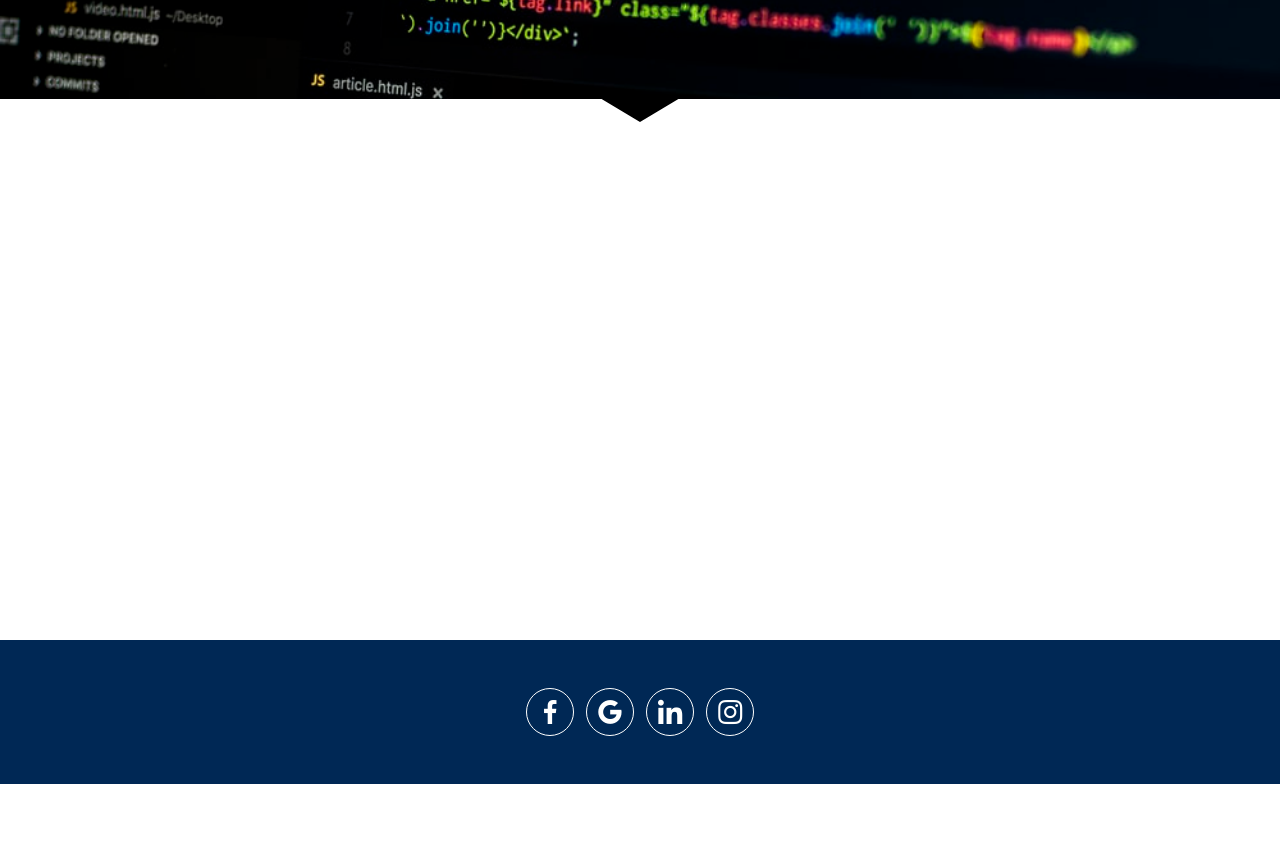
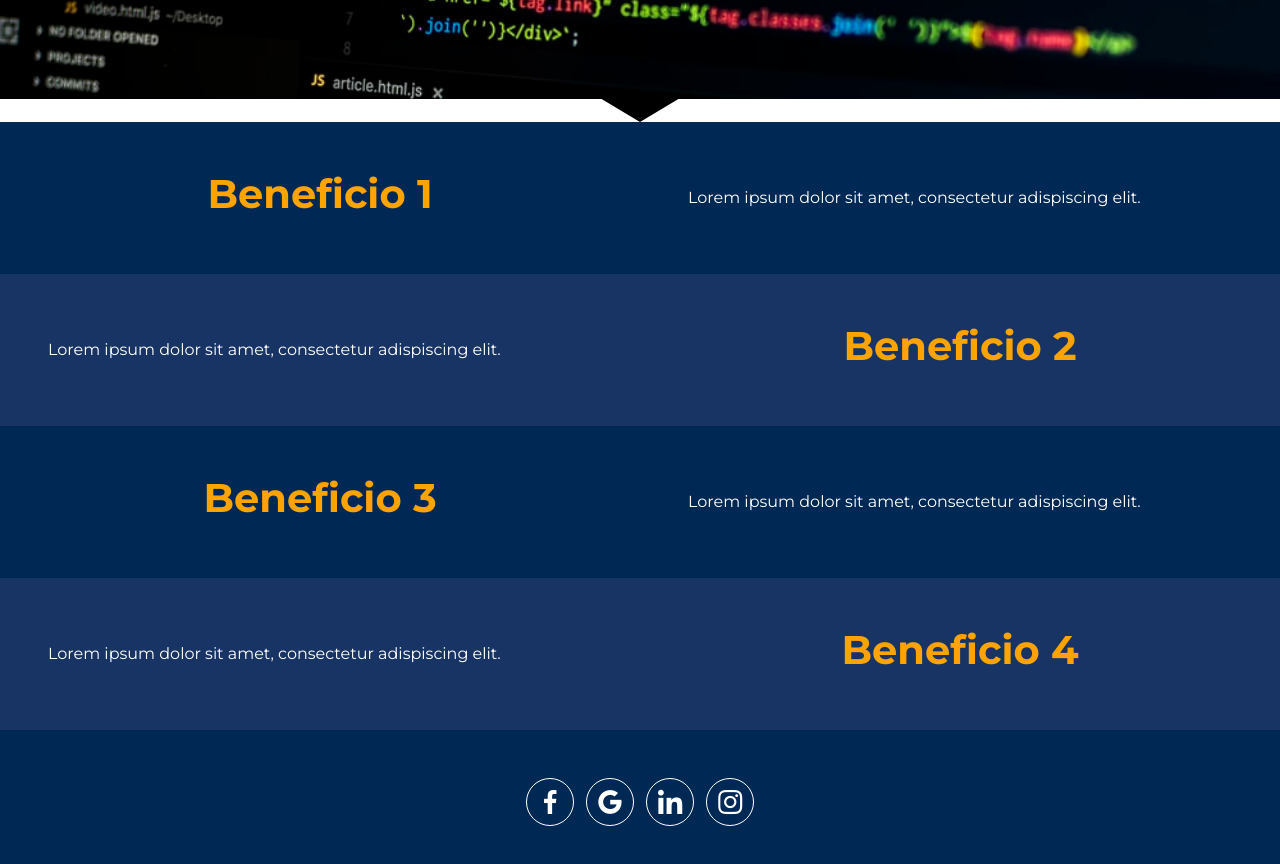
Before and after one commit to MaribelCoronacionHuamani/AppWebSkills, a React (Create React App) app: page /beneficios-IEEE in a window 1280 px wide. Shown: the part 300-1164 px from the top of the page. Before the commit the page ends 1084 px from the top, so only its background shows below. Built offline with nearby package versions, Linux system fonts and the light colour scheme.

Commit message:
paginas mision y beneficios terminada

```diff
--- a/src/App.css
+++ b/src/App.css
@@ -24,6 +24,7 @@ textarea {
 .bg-ieee-3 {
   background-color: #405c7c;
 }
+
 
 .fw-400 {
   font-weight: 400;
--- /dev/null
+++ b/src/components/BeneficiosCsPage/BeneficiosCSContainers.js
@@ -0,0 +1,34 @@
+import React from 'react';
+import { InfoContainer } from '../misionPage/InfoContainer';
+
+
+export const BeneficiosCSConatainer =()=>{
+    return(
+        <div>
+            <InfoContainer
+            title="Beneficio 1"
+            content="Lorem ipsum dolor sit amet, consectetur adispiscing elit."
+            orden="0"
+            bg1="#002855"
+            />
+            <InfoContainer
+            title="Beneficio 2"
+            content="Lorem ipsum dolor sit amet, consectetur adispiscing elit."
+            orden="1"
+            bg1="#183464"
+            />
+            <InfoContainer
+            title="Beneficio 3"
+            content="Lorem ipsum dolor sit amet, consectetur adispiscing elit."
+            orden="0"
+            bg1="#002855"
+            />
+            <InfoContainer
+            title="Beneficio 4"
+            content="Lorem ipsum dolor sit amet, consectetur adispiscing elit."
+            orden="1"
+            bg1="#183464"
+            />
+        </div>
+    )
+}
--- a/src/components/beneficiosCsPage/beneficiosCsPage.js
+++ b/src/components/beneficiosCsPage/beneficiosCsPage.js
@@ -1,6 +1,10 @@
-import React, { Component } from 'react';
+import React from 'react';
 import { ContentModelBanner } from '../ui/ContentModelBanner';
 import img from '../contactPage/programming-banner.jpg'
+import { InfoContainer } from '../misionPage/InfoContainer';
+import { MisionContainers } from '../misionPage/MisionContainers';
+import { BeneficiosCSConatainer } from './BeneficiosCSContainers';
+
 
 export const beneficiosCsPage =()=>{
         return (
@@ -10,6 +14,8 @@ export const beneficiosCsPage =()=>{
                     subtitle="Al formar parte de la IEEE obtienes varios beneficios."
                     img={img}
                 />
+                <BeneficiosCSConatainer/>
             </div>
+
         )
 }
--- a/src/components/contactPage/ContactForm.js
+++ b/src/components/contactPage/ContactForm.js
@@ -2,7 +2,7 @@ import React from 'react';
 
 export const ContactForm = () => {
     return (
-        <form className="mt-4 contact-form">
+        <form className="mt-4 contact-form mb-5">
             <div className="d-md-flex">
                 <input
                     type="text"
--- /dev/null
+++ b/src/components/misionPage/InfoContainer.js
@@ -0,0 +1,20 @@
+import React from 'react'
+
+export const InfoContainer =({title, content,orden,bg1})=>{
+    const styleInfo = {
+        backgroundColor: bg1
+    }
+
+    return(
+        <div  className="container-fluid bg-ieee" style={styleInfo} >
+            <div className="row">
+                <div className={"col-md-6 d-flex justify-content-evenly align-items-center fc-benefit text-center p-5 order-"+(orden)} >
+                    <h1 className="fw-bold">{title}</h1>
+                </div>
+                <div className="col-md-6 text-white d-flex align-items-center text-center p-5">
+                    <p className="mb-0" >{content}</p>
+                </div>
+            </div>
+        </div>
+    )
+}
--- /dev/null
+++ b/src/components/misionPage/MisionContainers.js
@@ -0,0 +1,28 @@
+import React from 'react';
+import { InfoContainer } from './InfoContainer';
+
+
+export const MisionContainers=()=>{
+    return(
+        <div className="mb-0">
+            <InfoContainer
+                title="Misión"
+                content="Lorem ipsum dolor sit amet, consectetur adispiscing elit."
+                orden="0"
+                bg1="#183464"
+            />
+            <InfoContainer
+                title="Visión"
+                content="Lorem ipsum dolor sit amet, consectetur adispiscing elit."
+                orden="1"
+                bg1="#002855"
+            />
+            <InfoContainer
+                title="Valores"
+                content="Lorem ipsum dolor sit amet, consectetur adispiscing elit."
+                orden="0"
+                bg1="#183464"
+            />
+        </div>
+    )
+}
--- a/src/components/misionPage/misionPage.js
+++ b/src/components/misionPage/misionPage.js
@@ -1,6 +1,8 @@
 import React from "react";
 import { ContentModelBanner } from "../ui/ContentModelBanner";
-import img from "../contactPage/programming-banner.jpg"
+import img from "../contactPage/programming-banner.jpg";
+import { MisionContainers } from "./MisionContainers";
+
 
 export const misionPage =()=>{
 return(
@@ -12,6 +14,7 @@ return(
             autor="Lyndon Johnson"
             img={img}
         />
+        <MisionContainers/>
     </div>
 )
 
--- a/src/components/ui/Footer.js
+++ b/src/components/ui/Footer.js
@@ -10,7 +10,7 @@ export const Footer = () => {
                 <li><i className="fab fa-instagram fs-1"></i></li>
             </ul>
         </footer>*/
-        <footer className="bg-ieee mt-5 py-5">
+        <footer className="bg-ieee mt-0 py-5">
             <div className="icons-container">
                 <a href="#" className="social-media-icon"><i className='bx bxl-facebook'></i></a>
                 <a href="#" className="social-media-icon"><i className='bx bxl-google'></i></a>
--- a/src/routers/AppRouter.js
+++ b/src/routers/AppRouter.js
@@ -5,10 +5,10 @@ import {
     Route
 } from 'react-router-dom';
 import { BeneficiosAlPage } from '../components/beneficiosAlPage/BeneficiosAlPage';
-import { beneficiosCsPage } from '../components/beneficiosCsPage/beneficiosCsPage';
+import { beneficiosCsPage } from '../components/BeneficiosCsPage/BeneficiosCsPage';
 import { ContactPage } from '../components/contactPage/ContactPage';
 import { HomePage } from '../components/homePage/HomePage';
-import { misionPage } from '../components/misionPage/misionPage';
+import { misionPage } from '../components/misionPage/MisionPage';
 import { Navbar } from '../components/ui/Navbar';
 import { NotFound } from '../components/ui/NotFound';
 
```
